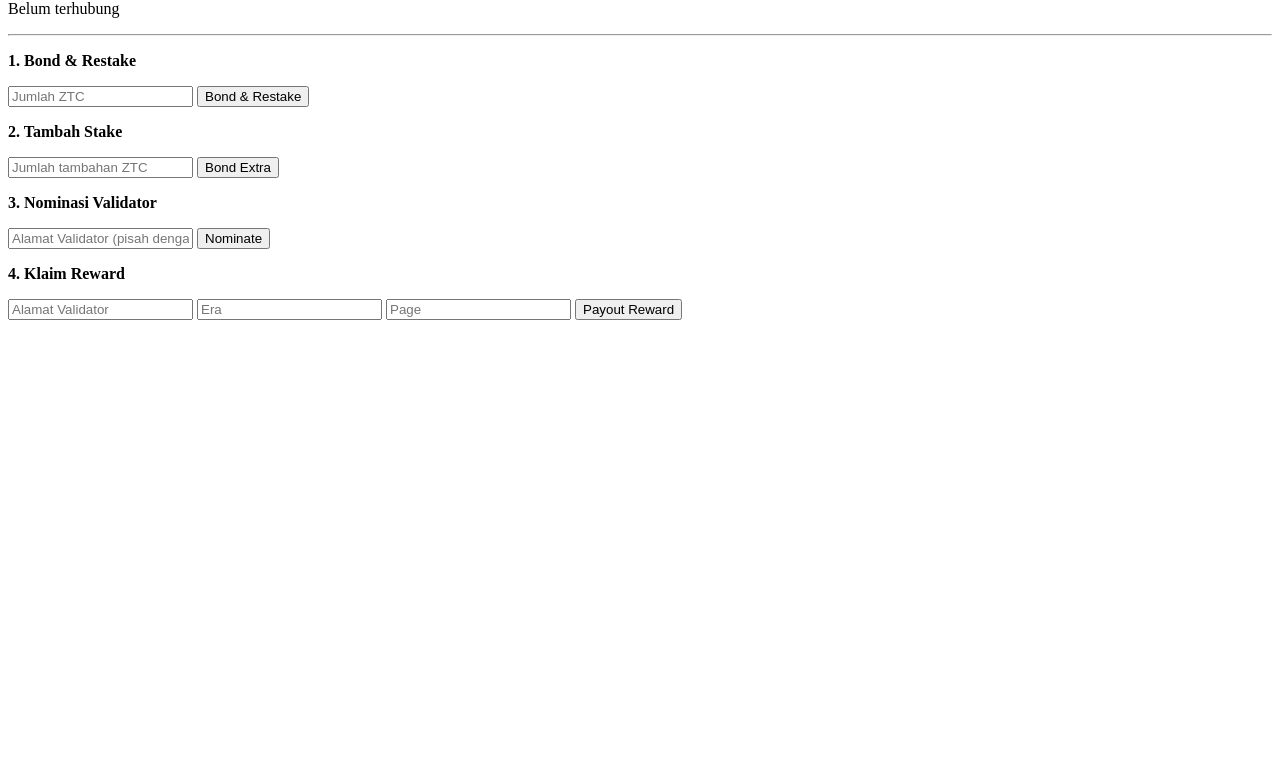
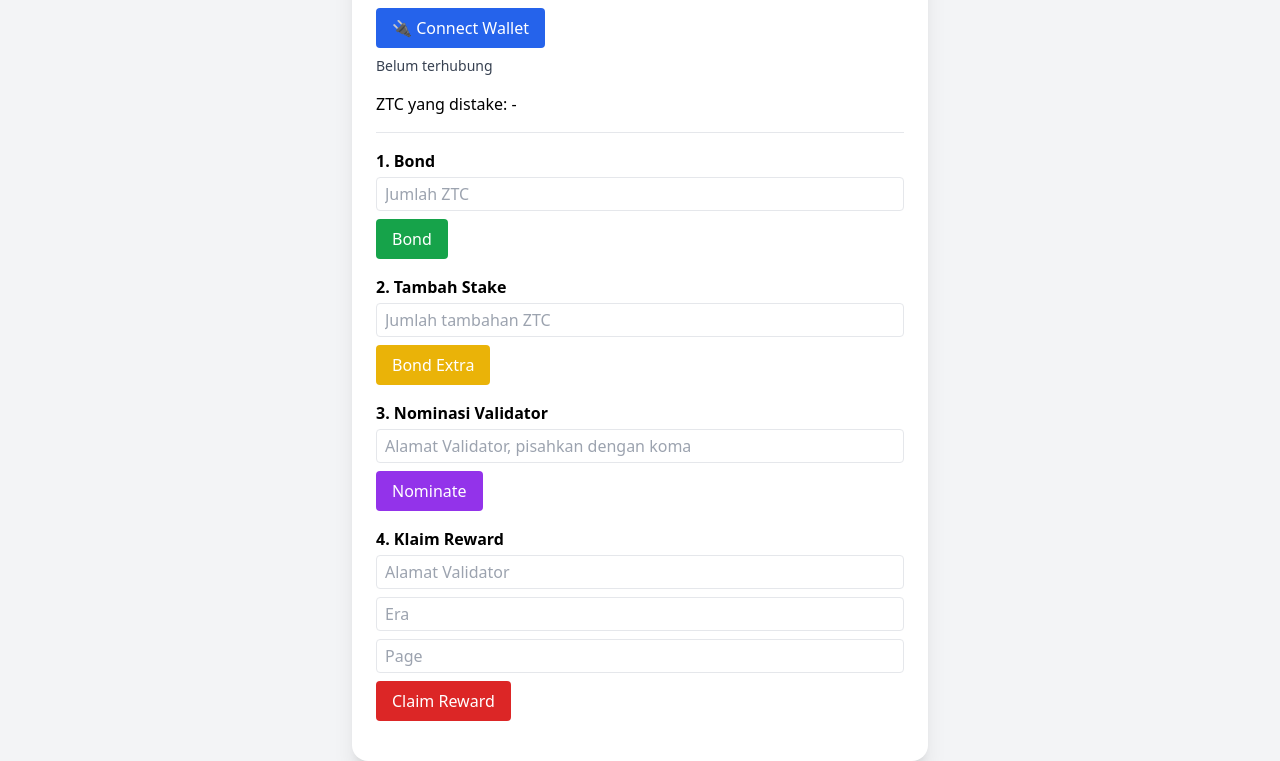
Before and after one commit to zafransszzz/stakingztc, a plain HTML site: page index.html in a window 1280 px wide. Shown: the part 104-865 px from the top of the page. Before the commit the page ends 800 px from the top, so only its background shows below. Drawn offline with nearby package versions, Linux system fonts and the light colour scheme.

Commit message:
Update index.html

```diff
--- a/index.html
+++ b/index.html
@@ -1,47 +1,75 @@
 <!DOCTYPE html>
-<html>
+<html lang="id">
 <head>
+  <meta charset="UTF-8">
   <title>ZenChain ZTC Staking</title>
   <script src="https://cdn.jsdelivr.net/npm/ethers@5.7.2/dist/ethers.min.js"></script>
+  <script src="https://cdn.tailwindcss.com"></script>
 </head>
-<body>
-  <h2>ZenChain ZTC Staking</h2>
+<body class="bg-gray-100 font-sans">
 
-  <button id="connectButton" onclick="connectWallet()">🔌 Connect Wallet</button>
-  <p id="walletAddress">Belum terhubung</p>
+  <div class="max-w-xl mx-auto p-6 bg-white shadow-xl rounded-2xl mt-10">
+    <h2 class="text-2xl font-bold mb-4 text-center">🔥 ZenChain ZTC Staking</h2>
 
-  <hr>
+    <div class="mb-4">
+      <button id="connectButton" onclick="connectWallet()" class="bg-blue-600 text-white px-4 py-2 rounded hover:bg-blue-700">
+        🔌 Connect Wallet
+      </button>
+      <p id="walletInfo" class="mt-2 text-sm text-gray-700">Belum terhubung</p>
+    </div>
 
-  <p><b>1. Bond & Restake</b></p>
-  <input type="text" id="bondAmount" placeholder="Jumlah ZTC">
-  <button onclick="bond()">Bond & Restake</button>
+    <div class="mb-4">
+      <p class="font-medium">ZTC yang distake: <span id="stakedAmount">-</span></p>
+    </div>
 
-  <p><b>2. Tambah Stake</b></p>
-  <input type="text" id="extraAmount" placeholder="Jumlah tambahan ZTC">
-  <button onclick="bondExtra()">Bond Extra</button>
+    <hr class="my-4">
 
-  <p><b>3. Nominasi Validator</b></p>
-  <input type="text" id="nominator" placeholder="Alamat Validator (pisah dengan koma)">
-  <button onclick="nominate()">Nominate</button>
+    <!-- Bond -->
+    <div class="mb-4">
+      <p class="font-semibold mb-1">1. Bond</p>
+      <input type="text" id="bondAmount" placeholder="Jumlah ZTC" class="border px-2 py-1 rounded w-full mb-2">
+      <button onclick="bond()" class="bg-green-600 text-white px-4 py-2 rounded hover:bg-green-700">Bond</button>
+    </div>
 
-  <p><b>4. Klaim Reward</b></p>
-  <input type="text" id="validatorAddress" placeholder="Alamat Validator">
-  <input type="number" id="era" placeholder="Era">
-  <input type="number" id="page" placeholder="Page">
-  <button onclick="payout()">Payout Reward</button>
+    <!-- Bond Extra -->
+    <div class="mb-4">
+      <p class="font-semibold mb-1">2. Tambah Stake</p>
+      <input type="text" id="extraAmount" placeholder="Jumlah tambahan ZTC" class="border px-2 py-1 rounded w-full mb-2">
+      <button onclick="bondExtra()" class="bg-yellow-500 text-white px-4 py-2 rounded hover:bg-yellow-600">Bond Extra</button>
+    </div>
+
+    <!-- Nominate -->
+    <div class="mb-4">
+      <p class="font-semibold mb-1">3. Nominasi Validator</p>
+      <input type="text" id="nominator" placeholder="Alamat Validator, pisahkan dengan koma" class="border px-2 py-1 rounded w-full mb-2">
+      <button onclick="nominate()" class="bg-purple-600 text-white px-4 py-2 rounded hover:bg-purple-700">Nominate</button>
+    </div>
+
+    <!-- Payout -->
+    <div class="mb-4">
+      <p class="font-semibold mb-1">4. Klaim Reward</p>
+      <input type="text" id="validatorAddress" placeholder="Alamat Validator" class="border px-2 py-1 rounded w-full mb-2">
+      <input type="number" id="era" placeholder="Era" class="border px-2 py-1 rounded w-full mb-2">
+      <input type="number" id="page" placeholder="Page" class="border px-2 py-1 rounded w-full mb-2">
+      <button onclick="payout()" class="bg-red-600 text-white px-4 py-2 rounded hover:bg-red-700">Claim Reward</button>
+    </div>
+  </div>
 
   <script>
     let signer;
-    const CONTRACT_ADDRESS = "0x0000000000000000000000000000000000000800";
-    const ABI = [
+    const STAKING_CONTRACT = "0x0000000000000000000000000000000000000800";
+    const STAKING_ABI = [
       "function bondWithRewardDestination(uint256 value, uint8 destination)",
       "function bondExtra(uint256 value)",
       "function nominate(address[] targets)",
-      "function payoutStakersByPage(address validator, uint256 era, uint256 page)"
+      "function payoutStakersByPage(address validator, uint256 era, uint256 page)",
+      "function ledger(address) view returns (uint256 bonded)"
     ];
 
+    const ZENCHAIN_CHAIN_ID = "0x20d8"; // 8408
+
     async function connectWallet() {
-      if (typeof window.ethereum === "undefined") {
+      if (!window.ethereum) {
         alert("MetaMask tidak ditemukan!");
         return;
       }
@@ -50,15 +78,41 @@
       await provider.send("eth_requestAccounts", []);
       signer = provider.getSigner();
       const address = await signer.getAddress();
-      document.getElementById("walletAddress").textContent = `Terhubung: ${address}`;
+      const network = await provider.getNetwork();
+
+      if (network.chainId !== 8408) {
+        try {
+          await window.ethereum.request({
+            method: "wallet_switchEthereumChain",
+            params: [{ chainId: ZENCHAIN_CHAIN_ID }],
+          });
+        } catch (switchError) {
+          alert("Gagal switch ke jaringan ZenChain Testnet!");
+          return;
+        }
+      }
+
+      document.getElementById("walletInfo").textContent = `Terhubung: ${address}`;
+      loadStakedAmount(address, provider);
     }
 
     async function getContract() {
       if (!signer) {
-        alert("Silakan connect wallet terlebih dahulu!");
-        throw new Error("Wallet belum terkoneksi");
+        alert("Silakan connect wallet terlebih dahulu.");
+        throw new Error("Wallet belum terhubung");
       }
-      return new ethers.Contract(CONTRACT_ADDRESS, ABI, signer);
+      return new ethers.Contract(STAKING_CONTRACT, STAKING_ABI, signer);
+    }
+
+    async function loadStakedAmount(address, provider) {
+      const contract = new ethers.Contract(STAKING_CONTRACT, STAKING_ABI, provider);
+      try {
+        const result = await contract.ledger(address);
+        const staked = ethers.utils.formatUnits(result.bonded || 0, 18);
+        document.getElementById("stakedAmount").textContent = `${staked} ZTC`;
+      } catch (e) {
+        document.getElementById("stakedAmount").textContent = "0 ZTC";
+      }
     }
 
     async function bond() {
@@ -74,7 +128,7 @@
       const amount = ethers.utils.parseUnits(val, 18);
       const contract = await getContract();
       await contract.bondExtra(amount);
-      alert("Bond extra sukses!");
+      alert("Bond Extra sukses!");
     }
 
     async function nominate() {
```
